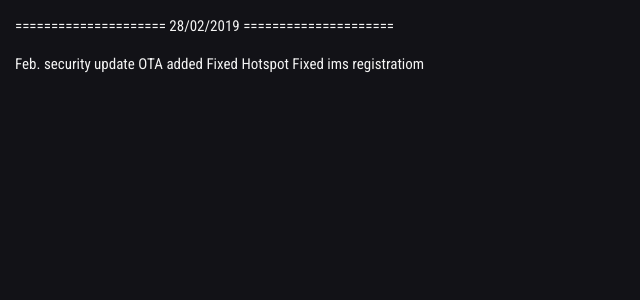
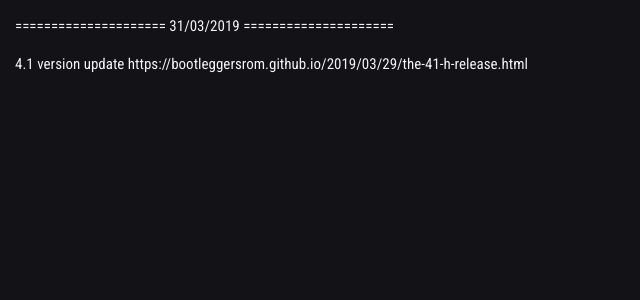
Before and after one commit to tyazx/BootleggersROM-Devices.github.io, a Jekyll site: the page built from _changelog/tissot.md, in a window 1280 px wide. Shown: the top 300 px of the page, without its empty margins (0-640 px from the left). Built offline with Jekyll 4.4.1, drawn with Linux system fonts in a browser that asks for light colours; nearby versions of some CDN libraries.

Commit message:
Welcome 4.1

```diff
--- a/_changelog/tissot.md
+++ b/_changelog/tissot.md
@@ -3,10 +3,8 @@ title:tissot
 layout:changelayout
 ---
 =====================
-    28/02/2019
+    31/03/2019
 =====================
 
-Feb. security update
-OTA added
-Fixed Hotspot
-Fixed ims registratiom
+4.1 version update
+https://bootleggersrom.github.io/2019/03/29/the-41-h-release.html
```
